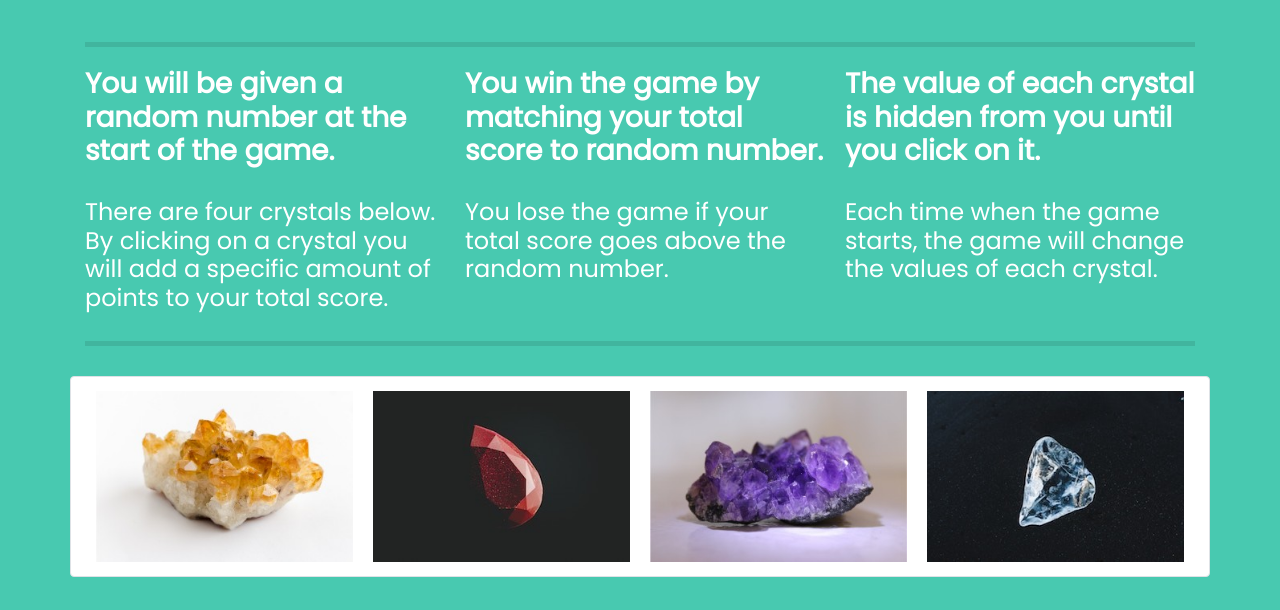
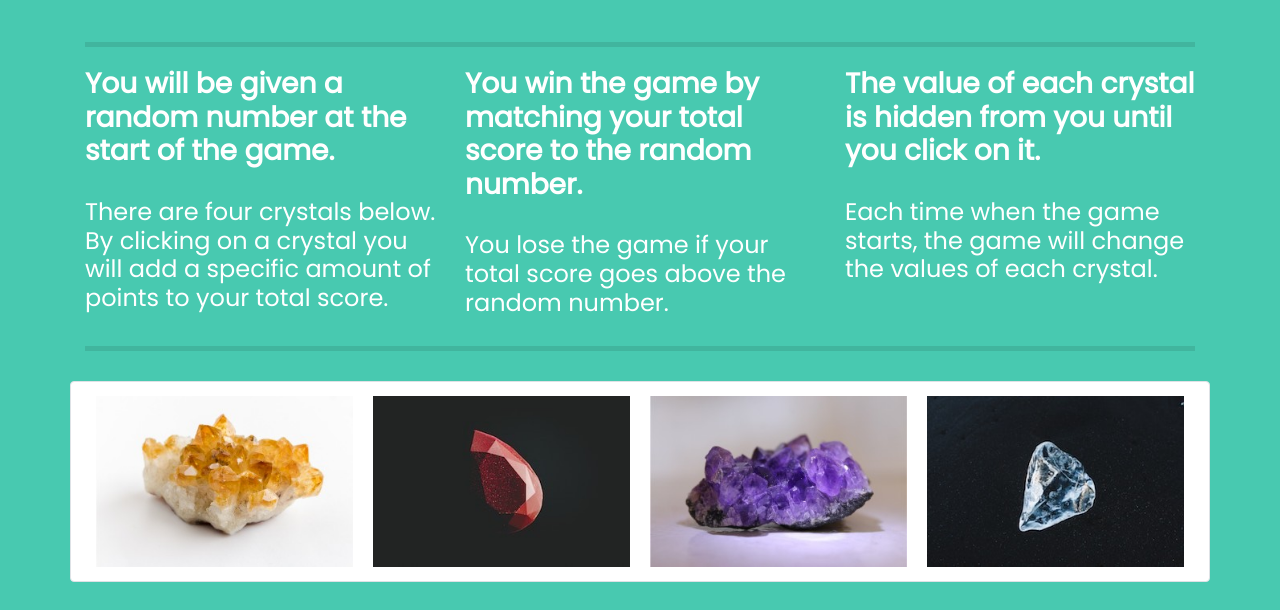
Before and after one commit to rscottjohnson/unit-4-game, a plain HTML site: page index.html in a window 1280 px wide. Shown: the part 114-724 px from the top of the page. Drawn offline with nearby package versions, Linux system fonts and the light colour scheme.

Commit message:
updated files

```diff
--- a/assets/css/style.css
+++ b/assets/css/style.css
@@ -20,6 +20,7 @@ body {
 
 h1, h2, h3 {
   font-weight: bold;
+  clear: both;
 }
 
 h4 {
--- a/index.html
+++ b/index.html
@@ -35,7 +35,7 @@
         </h4>
       </div>
       <div class="col-sm-4 col-md-4 info">
-        <h3>You win the game by matching your total score to random number.</h3>
+        <h3>You win the game by matching your total score to the random number.</h3>
         <h4>You lose the game if your total score goes above the random number.</h4>
       </div>
       <div class="col-sm-4 col-md-4 info">
```
